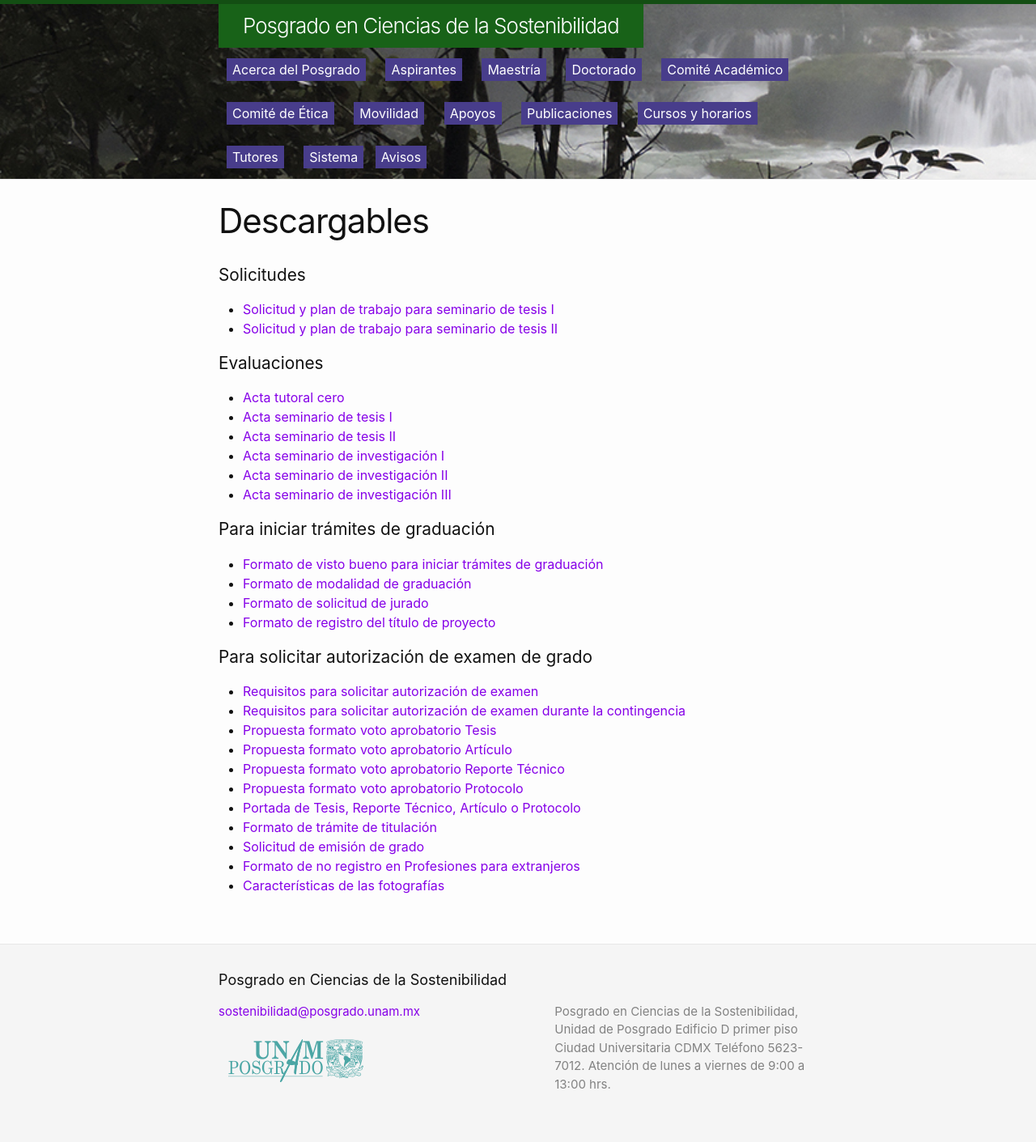
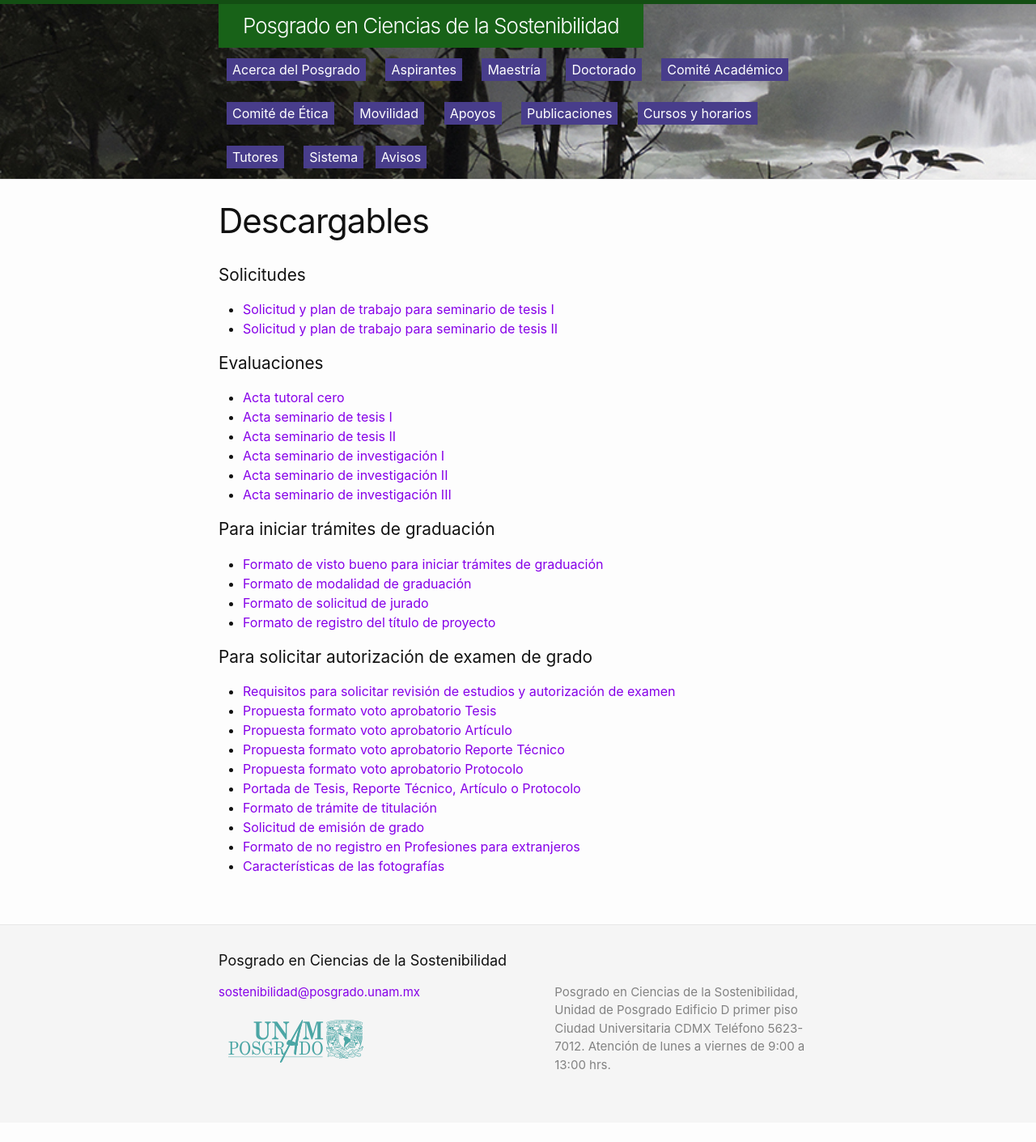
Before and after one commit to pcs-unam/pcs-unam.github.io, a Jekyll site: the page built from maestria/descargables.md, in a window 1280 px wide. Shown: the whole page at 81% size. Built offline with Jekyll 4.4.1, drawn with Linux system fonts in a browser that asks for light colours; after the commit the page ends 1387 px from its top, so only the background shows below that.

Commit message:
Actualización requisitos para solicitar revisión de estudios y autorización de examen

```diff
--- a/maestria/descargables.md
+++ b/maestria/descargables.md
@@ -29,8 +29,7 @@
 
 ## Para solicitar autorización de examen de grado
 
- - [Requisitos para solicitar autorización de examen](/assets/docs/graduacion/doc_solicitar_autorizacion_examen.pdf)
- - [Requisitos para solicitar autorización de examen durante la contingencia](/assets/docs/graduacion/doc_solicitar_autorizacion_examen_contingencia.pdf)
+ - [Requisitos para solicitar revisión de estudios y autorización de examen](/assets/docs/graduacion/requisitos_autorizacion_y_revision_de_estudios_mae.pdf)
  - [Propuesta formato voto aprobatorio Tesis](/assets/docs/graduacion/fvam-tesis.docx)
  - [Propuesta formato voto aprobatorio Artículo](/assets/docs/graduacion/fvam-articulo.docx)
  - [Propuesta formato voto aprobatorio Reporte Técnico](/assets/docs/graduacion/fvam-reporte-tecnico.docx)
```
